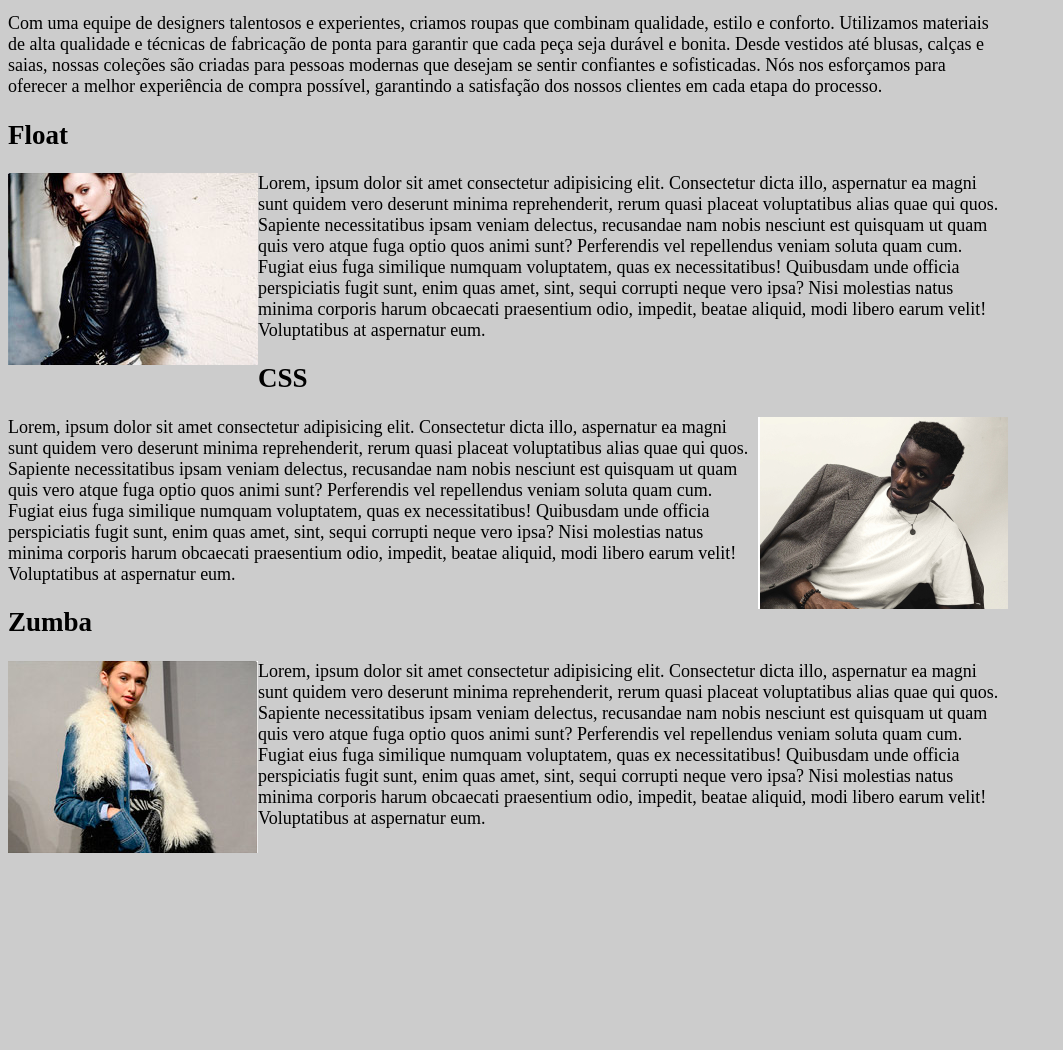
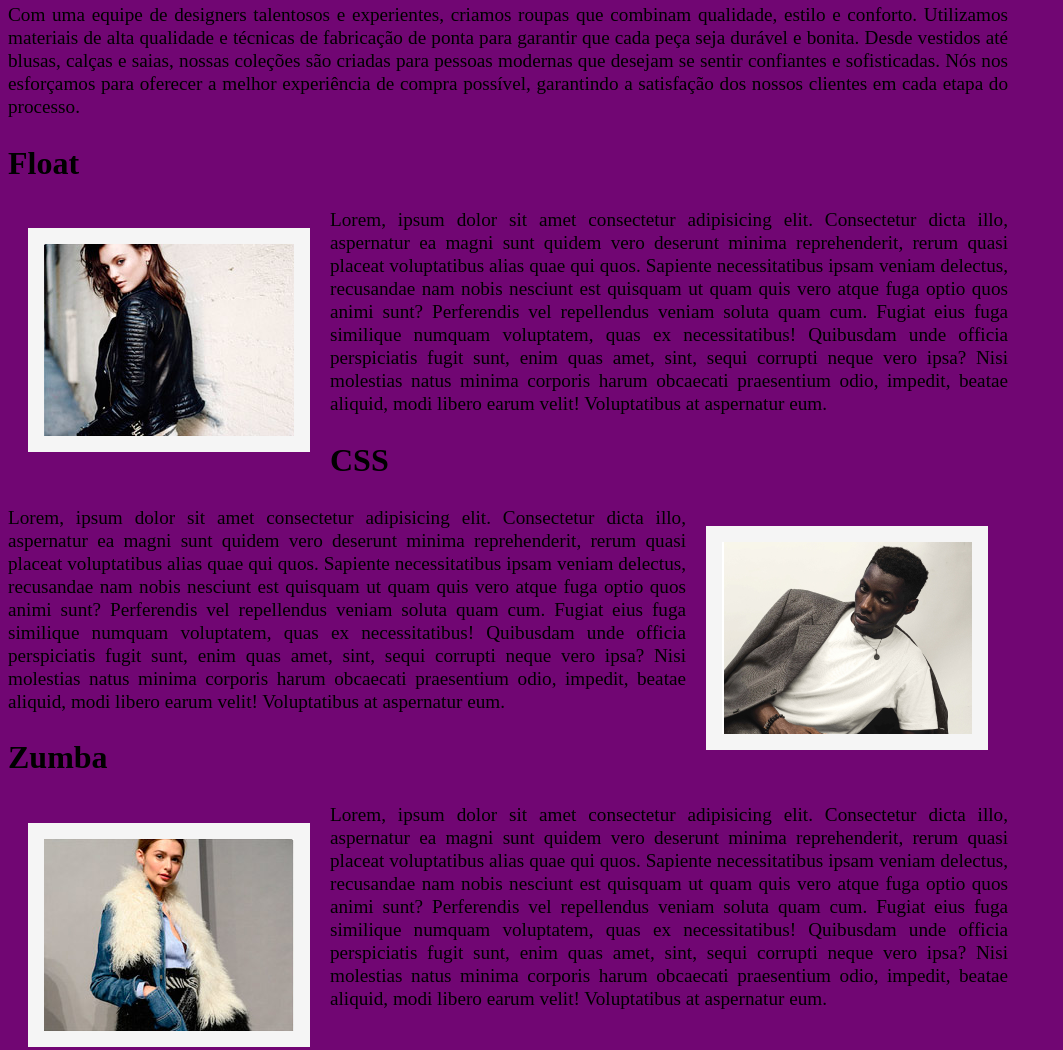
Before and after one commit to fcesarf80/Boutique_Moda, a plain HTML site: page Boutique_Moda/index.html in a window 1280 px wide. Shown: the part 622-1672 px from the top of the page, without its empty margins (0-1063 px from the left). Before the commit the page ends 1475 px from the top, so only its background shows below. Drawn offline with Linux system fonts and the light colour scheme.

Commit message:
Update style.css

```diff
--- a/Boutique_Moda/style.css
+++ b/Boutique_Moda/style.css
@@ -1,33 +1,62 @@
 body {
-    background-color: #ccc;
+    background-color: #710673;
     font-size: 18px;
     /* font-family: sans-serif; */
     width: 1000px;
     height: auto;
 }
+
 .img001_BM{
     background-image: url(Imagem/img001_BM.jpg);
+    /* background-size: 1024px; */
     width: 1024px;
     height: 488px;
+    background-repeat: no-repeat;
+    background-position: center left;
 }
+
 .img002_BM{
     background-image: url(Imagem/img002_BM.jpg);
     width: 250px;
     height: 192px;
+    margin: 20px;
+    border: 1rem solid whitesmoke;
+    background-repeat: no-repeat;
 }
+
 .img003_BM{
     background-image: url(Imagem/img003_BM.jpg);
     width: 250px;
     height: 192px;
+    margin: 20px;
+    border: 1rem solid whitesmoke;
+    background-repeat: no-repeat;
 }
+
 .img004_BM{
     background-image: url(Imagem/img004_BM.jpg);
+    /* background-size: 250px; */
     width: 250px;
     height: 192px;
+    margin: 20px;
+    border: 1rem solid whitesmoke;
+    background-repeat: no-repeat;
 }
 .img-left{
     float: left;
 }
+
 .img-right{
     float: right;
 }
+.hero-content p {
+    font-size: 1.2rem;
+    line-height: 1.2;
+    text-align: justify;
+}
+
+.hero-content h1 {
+    font-size: 2rem;
+    /* line-height: 1.2; */
+    text-align: justify;
+}
```
